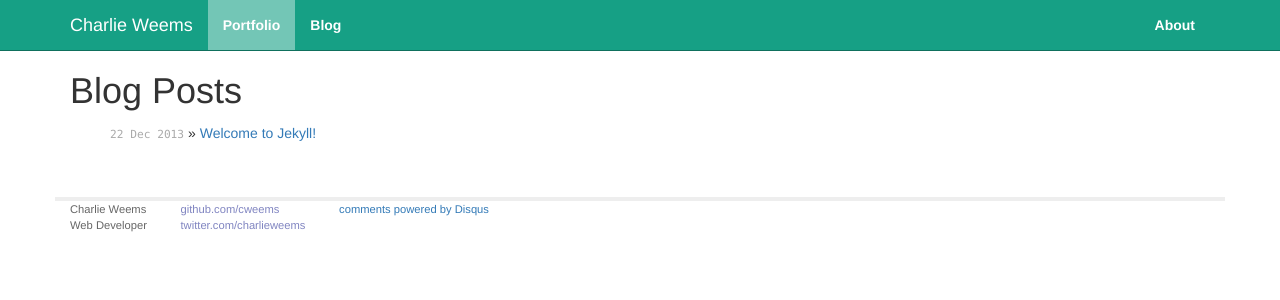
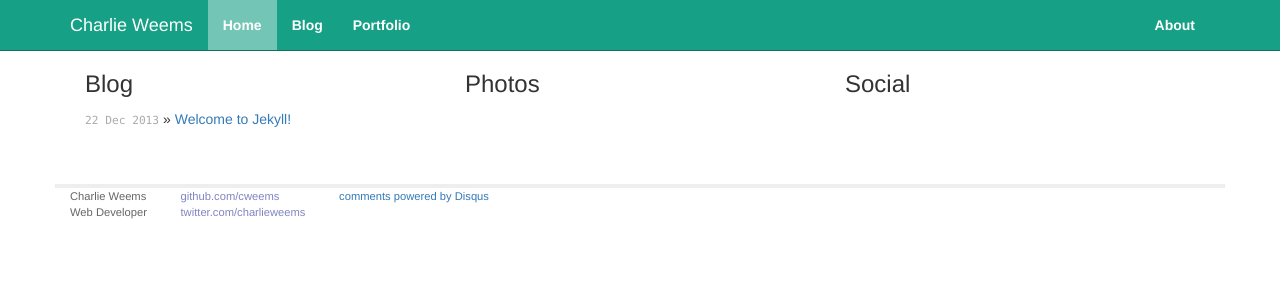
Before and after one commit to cweems/cweems.github.io, a Jekyll site: the page built from index.html, in a window 1280 px wide. Shown: the top 300 px of the page. Built offline with Jekyll 4.4.1, drawn with Linux system fonts in a browser that asks for light colours; nearby versions of some CDN libraries; Markdown is read by kramdown in place of the engine named in the settings; comment, search, counter and statistics services are not loaded.

Commit message:
Add more layout

```diff
--- a/_layouts/default.html
+++ b/_layouts/default.html
@@ -42,8 +42,9 @@
                         <!-- Collect the nav links, forms, and other content for toggling -->
               <div class="collapse navbar-collapse" id="bs-example-navbar-collapse-1">
                 <ul class="nav navbar-nav">
-                  <li class="active"><a href="#">Portfolio</a></li>
+                  <li class="active"><a href="#">Home</a></li>
                   <li><a href="#">Blog</a></li>
+                  <li><a href="#">Portfolio</a></li>
                 </ul>
                 <ul class="nav navbar-nav navbar-right">
                   <li><a href="#">About</a></li>
--- a/css/main.css
+++ b/css/main.css
@@ -15,6 +15,7 @@
 .posts {
   list-style-type: none;
   margin-bottom: 2em;
+  padding-left: 0px !important;
 }
 
 .posts li {
--- a/index.html
+++ b/index.html
@@ -1,6 +1,6 @@
 ---
 layout: default
-title: Your New Jekyll Site
+title: Charlie Weems | Home
 ---
 
 <div id="home">
@@ -14,12 +14,24 @@ title: Your New Jekyll Site
 	</div>
 </div>
 <div class="container">
-  <h1>Blog Posts</h1>
-  <ul class="posts">
-    {% for post in site.posts %}
-      <li><span>{{ post.date | date_to_string }}</span> &raquo; <a href="{{ post.url }}">{{ post.title }}</a></li>
-    {% endfor %}
-  </ul>
+	<div class="col-sm-4">
+	  <h3>Blog</h3>
+	  <ul class="posts">
+	    {% for post in site.posts %}
+	      <li><span>{{ post.date | date_to_string }}</span> &raquo; <a href="{{ post.url }}">{{ post.title }}</a></li>
+	    {% endfor %}
+	  </ul>
+	</div>
+
+	<div class="col-sm-4">
+	  <h3>Photos</h3>
+
+	</div>
+
+	<div class="col-sm-4">
+	  <h3>Social</h3>
+
+	</div>
 </div>
 
 <script type="text/javascript">
```
Also changed, not shown: 5 other files.
